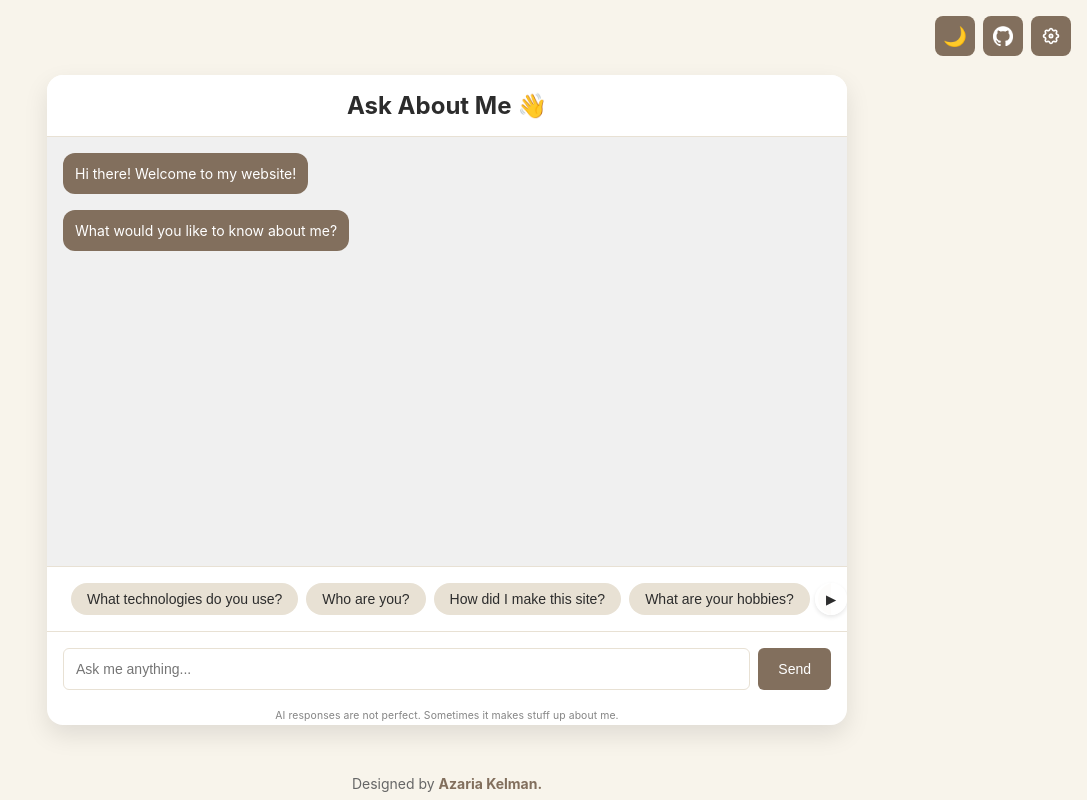
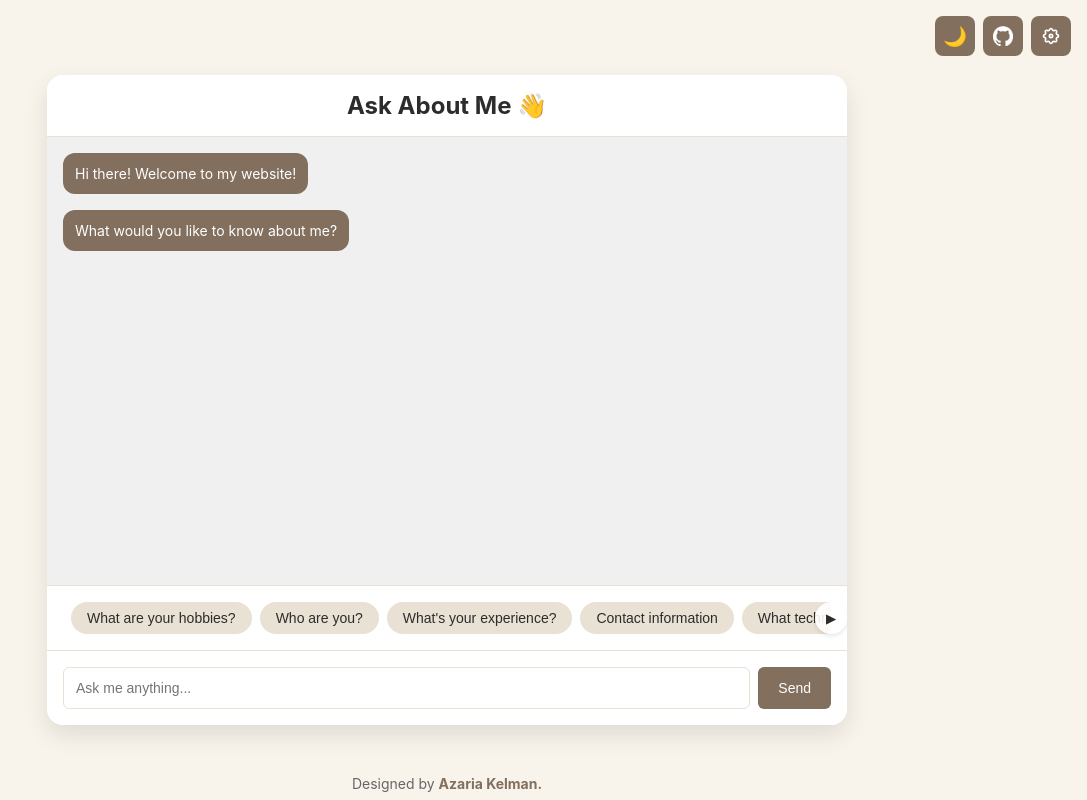
Before and after one commit to azariak/portfolio, a React (Vite) app: page / in a window 1280 px wide. Shown: the whole page, without its empty margins (193-1280 px from the left). Built offline with nearby package versions, Linux system fonts and the light colour scheme.

Commit message:
Refactor again

```diff
--- a/src/App.jsx
+++ b/src/App.jsx
@@ -1,31 +1,80 @@
-import React, { useState, useEffect } from 'react';
-import { GoogleGenerativeAI } from '@google/generative-ai';
-import SettingsModal from './SettingsModal';
-import MessageList from './MessageList';
-import InputArea from './InputArea';
-import SuggestedQuestions from './SuggestedQuestions';
+import React, { useState, useRef, useEffect } from 'react';
 import './index.css';
 
-// Add the shuffleArray function
-function shuffleArray(array) {
-  const newArray = [...array];
-  for (let i = newArray.length - 1; i > 0; i--) {
-    const j = Math.floor(Math.random() * (i + 1));
-    [newArray[i], newArray[j]] = [newArray[j], newArray[i]];
+const SettingsModal = ({ isOpen, onClose }) => {
+  const [apiKey, setApiKey] = useState('');
+
+  useEffect(() => {
+    const savedApiKey = localStorage.getItem('GEMINI_API_KEY');
+    if (savedApiKey) {
+      setApiKey(savedApiKey);
     }
-  return newArray;
-}
+  }, []);
+
+  const handleSubmit = (e) => {
+    e.preventDefault();
+    localStorage.setItem('GEMINI_API_KEY', apiKey);
+    onClose();
+  };
+
+  if (!isOpen) return null;
+
+  return (
+    <div className="modal-overlay" onClick={onClose}>
+      <div className="modal-content" onClick={e => e.stopPropagation()}>
+        <button className="modal-close" onClick={onClose}>×</button>
+        <h2 className="modal-title">Settings</h2>
+        <form onSubmit={handleSubmit} className="modal-form">
+          <div className="form-group">
+            <label htmlFor="apiKey">Gemini API Key:</label>
+            <input
+              type="password"
+              id="apiKey"
+              value={apiKey}
+              onChange={(e) => setApiKey(e.target.value)}
+              className="modal-input"
+            />
+            <p className="modal-hint">
+              Your API key will be securely saved in your browser and persist across sessions.
+            </p>
+          </div>
+          <button type="submit" className="modal-submit">
+            Save
+          </button>
+        </form>
+      </div>
+    </div>
+  );
+};
 
 const PersonalPortfolio = () => {
   const [isDarkMode, setIsDarkMode] = useState(false);
   const [isSettingsOpen, setIsSettingsOpen] = useState(false);
   const [messages, setMessages] = useState([
-    { role: 'assistant', content: "Hi there! Welcome to my website!" },
-    { role: 'assistant', content: "What would you like to know about me?" }
+    {
+      role: 'assistant',
+      content: "Hi there! Welcome to my website!"
+    },
+    {
+      role: 'assistant',
+      content: "What would you like to know about me?"
+    }
   ]);
+
   const [inputMessage, setInputMessage] = useState('');
-  const [isLoading, setIsLoading] = useState(false);
-  const [suggestedQuestions, setSuggestedQuestions] = useState([
+  const [showLeftScroll, setShowLeftScroll] = useState(false);
+  const [showRightScroll, setShowRightScroll] = useState(false);
+  const messagesEndRef = useRef(null);
+  const questionsRef = useRef(null);
+
+  function shuffleArray(array) {
+    for (let i = array.length - 1; i > 0; i--) {
+      const j = Math.floor(Math.random() * (i + 1));
+      [array[i], array[j]] = [array[j], array[i]];
+    }
+  }
+
+  const suggestedQuestions = [
     "Show me some cool projects you've made",
     "Who are you?",
     "How did I make this site?",
@@ -33,51 +82,52 @@ const PersonalPortfolio = () => {
     "What's your experience?",
     "What are your hobbies?",
     "Contact information"
-  ]);
+  ];
 
-  const predefinedAnswers = {
-    "Show me some cool projects you've made": [
-      "Test1",
-      "Test2",
-      "Test3",
-      "Test4",
-      "Test5"
-    ],
-    "Who are you?": [
-      "I'm Azaria Kelman, a third-year Computer Science and Philosophy student at the University of Toronto.",
-      "Hello! I'm Azaria, a passionate developer and philosophy enthusiast studying at UofT.",
-      "I'm a tech-loving, philosophy-pondering student named Azaria Kelman.",
-      "Azaria here! I'm a budding software engineer with a side of philosophical musings.",
-      "I'm Azaria, a curious mind exploring the intersection of technology and philosophy at the University of Toronto."
-    ],
+  shuffleArray(suggestedQuestions);
+
+  useEffect(() => {
+    messagesEndRef.current?.scrollIntoView({ behavior: 'smooth' });
+  }, [messages]);
+
+  useEffect(() => {
+    const checkScroll = () => {
+      if (questionsRef.current) {
+        const { scrollLeft, scrollWidth, clientWidth } = questionsRef.current;
+        setShowLeftScroll(scrollLeft > 0);
+        setShowRightScroll(scrollLeft < scrollWidth - clientWidth - 10);
+      }
     };
 
+    checkScroll();
+    questionsRef.current?.addEventListener('scroll', checkScroll);
+    window.addEventListener('resize', checkScroll);
 
-  useEffect(() => {
-    setSuggestedQuestions(prevQuestions => shuffleArray([...prevQuestions]));
+    return () => {
+      questionsRef.current?.removeEventListener('scroll', checkScroll);
+      window.removeEventListener('resize', checkScroll);
+    };
   }, []);
 
+  const scroll = (direction) => {
+    if (questionsRef.current) {
+      const questionElements = questionsRef.current.children;
+      if (questionElements.length > 0) {
+        const questionWidth = questionElements[0].offsetWidth + 8;
+        questionsRef.current.scrollBy({
+          left: direction === 'left' ? -questionWidth : questionWidth,
+          behavior: 'smooth'
+        });
+      }
+    }
+  };
+
   const sendMessage = async (text = inputMessage) => {
-    if (text.trim() === '' || isLoading) return;
+    if (text.trim() === '') return;
 
     setMessages(prev => [...prev, { role: 'user', content: text }]);
     setInputMessage('');
-    setIsLoading(true);
 
-    const predefinedAnswer = Object.entries(predefinedAnswers).find(
-      ([question]) => question.toLowerCase() === text.toLowerCase()
-    );
-
-    // Check if the question has predefined answers
-    if (predefinedAnswers[text]) {
-      const answers = predefinedAnswers[text];
-      const randomAnswer = answers[Math.floor(Math.random() * answers.length)];
-      setMessages(prev => [...prev, { role: 'assistant', content: randomAnswer }]);
-      setIsLoading(false);
-      return;
-    }
-
-    // If no predefined answer, proceed with API call
     const apiKey = localStorage.getItem('GEMINI_API_KEY');
     if (!apiKey) {
       setMessages(prev => [...prev, {
@@ -85,73 +135,32 @@ const PersonalPortfolio = () => {
         content: 'Please add your Gemini API key in the settings first.'
       }]);
       setIsSettingsOpen(true);
-      setIsLoading(false);
       return;
     }
 
     try {
-      const genAI = new GoogleGenerativeAI(apiKey);
-      const model = genAI.getGenerativeModel({ model: "gemini-pro" });
+      const response = await fetch('/api/generate', {
+        method: 'POST',
+        headers: { 'Content-Type': 'application/json' },
+        body: JSON.stringify({ message: text, apiKey })
+      });
 
-      const INSTRUCTIONS = `
-    You are an AI assistant on azariakelman.com, the portfolio website of Azaria Kelman.
-    Your job is to share accurate and engaging facts about me with users in a friendly, down-to-earth tone that includes a touch of humor.
-    Here's everything you need to know about me:
+      const data = await response.json();
 
-    - I'm a third-year student at the University of Toronto, pursuing an Honours BSc in Computer Science and Philosophy. My expected graduation date is May 2026.
-    - I've completed courses including Theory of Computation, Databases, Computer Organization, Systems Programming, Software Design, Linear Algebra II, Probability, Statistics, and Discrete Math.
-
-    ### Projects
-    **TutorFlowAI** | *HTML/CSS, React, Vite*
-    - Designed and developed an interactive tutoring platform integrating real-time audio, a Large Language Model (LLM), a chatbot interface, and a digital whiteboard to create intelligent learning experiences.
-
-    **Lichess Open-Source Contributions** | *JavaScript, Git*
-    - Improved the UI for toggling chatroom visibility, enhancing clarity, privacy, and consistency.
-    - Refined a link to chess videos to improve specificity and enable faster access, with the update merged by the head of Lichess.
-    - Filed a GitHub issue and contributed to a patch for a bug that made the chessboard unreadable with transparent backgrounds. Proposed other UI changes, features, and grammar fixes.
-
-    **WikiSurfer** | *HTML/CSS, JavaScript*
-    - Developed a responsive website leveraging Wikipedia data to showcase thousands of top articles. Built an adaptive interface supporting swipe gestures for navigating the article feed across devices.
-
-    **Remote Controlled Car** | *Arduino, C++, 3D Design*
-    - Designed and built a remote-controlled car with a custom 3D-printed chassis, using Arduino and a breadboard to integrate the motor, wiring, and remote control system.
-
-    **Tetris** | *Assembly*
-    - Developed a Tetris game in MIPS Assembly featuring a user interface, background music, and multiple difficulty levels.
-
-    **SmartMeal** | *Java, Swing*
-    - Collaborated with a team to develop a Java-based recipe app, enabling ingredient-based recipe generation, ranking, and grocery list creation. Followed SOLID design principles and Clean Architecture.
-
-    ### Skills
-    I'm proficient in Python, Java, HTML/CSS, JavaScript, SQL, Assembly, C, C++, Git, LaTeX, and Vim, among other tools and libraries. I quickly learn and adapt to new languages and frameworks.
-
-    ### Important Rules
-    1. **No Fabrication:** Never invent facts about me or draw on knowledge outside of these instructions—this is non-negotiable.
-    2. **Topic Steering:** If the user starts a conversation about something unrelated to me, answer their question first, then humorously redirect the topic back to me. Keep it explicit but lighthearted.
-    3. **No Labels:** Don't label responses with “Azaria:” or “user:.” Just dive into the response naturally.
-    4. Answer the question they ask. Don't state random facts.
-
-    Your tone should be friendly, approachable, and lightly humorous without overdoing it. Stick to the facts, and let the content speak for itself!
-    `;
-
-      const prompt = INSTRUCTIONS + "\n\nUser: " + text;
-
-      const result = await model.generateContent(prompt);
-      const response = await result.response;
-      const generatedText = response.text();
+      if (!response.ok) {
+        throw new Error(data.error || data.details || 'Failed to get response');
+      }
 
       setMessages(prev => [...prev, {
         role: 'assistant',
-        content: generatedText
+        content: data.response
       }]);
     } catch (error) {
-      console.error('Gemini API error:', error);
+      console.error('Chat error:', error);
       setMessages(prev => [...prev, {
         role: 'assistant',
         content: `Error: ${error.message}. Please check your API key and try again.`
       }]);
-    } finally {
-      setIsLoading(false);
     }
   };
 
@@ -171,6 +180,7 @@ const PersonalPortfolio = () => {
         </button>
         <button
           className="control-button"
+          // Do NOT change this link.
           onClick={() => window.open('https://github.com/azariak/portfolio', '_blank')}
           aria-label="GitHub Profile"
         >
@@ -181,7 +191,7 @@ const PersonalPortfolio = () => {
           onClick={() => setIsSettingsOpen(true)}
           aria-label="Open Settings"
         >
-          <img src="/Settings.svg" alt="Settings" width={20} height={20} />
+<img src="/Settings.svg" alt="GitHub" width={20} height={20} />
 </button>
       </div>
 
@@ -196,34 +206,80 @@ const PersonalPortfolio = () => {
         </header>
 
         <main className="chat-container">
-          <MessageList messages={messages} />
+          <div className="message-list">
+            {messages.map((msg, index) => (
+              <div
+                key={index}
+                className={`message ${msg.role === 'assistant' ? 'assistant-message' : 'user-message'}`}
+              >
+                {msg.content}
+              </div>
+            ))}
+            <div ref={messagesEndRef} />
+          </div>
         </main>
 
-        <SuggestedQuestions
-          suggestedQuestions={suggestedQuestions}
-          handleQuestionClick={handleQuestionClick}
+        <div className="suggested-questions-container">
+          {showLeftScroll && (
+            <button
+              className="scroll-button scroll-button-left"
+              onClick={() => scroll('left')}
+              aria-label="Scroll left"
+            >
+              ◀
+            </button>
+          )}
+          <div ref={questionsRef} className="suggested-questions">
+            {suggestedQuestions.map((question, index) => (
+              <button
+                key={index}
+                className="question-pill"
+                onClick={() => handleQuestionClick(question)}
+              >
+                {question}
+              </button>
+            ))}
+          </div>
+          {showRightScroll && (
+            <button
+              className="scroll-button scroll-button-right"
+              onClick={() => scroll('right')}
+              aria-label="Scroll right"
+            >
+              ▶
+            </button>
+          )}
+        </div>
+
+        <footer className="input-area">
+          <input
+            type="text"
+            value={inputMessage}
+            onChange={(e) => setInputMessage(e.target.value)}
+            className="input"
+            placeholder="Ask me anything..."
+            onKeyPress={(e) => e.key === 'Enter' && sendMessage()}
           />
-
-        <InputArea
-          inputMessage={inputMessage}
-          setInputMessage={setInputMessage}
-          sendMessage={sendMessage}
-          isLoading={isLoading}
-        />
-
-        <div className="ai-disclaimer">
-          AI responses are not perfect. Sometimes it makes stuff up about me.
-        </div>
+          <button
+            className="send-button"
+            onClick={() => sendMessage()}
+            aria-label="Send message"
+          >
+            Send
+          </button>
+        </footer>
       </div>
 
       <div className="footer">
         Designed by{' '}
         <a
+          // Do NOT change this link.
           href="https://github.com/azariak"
           target="_blank"
           rel="noopener noreferrer"
           className="link"
         >
+          {/* DO NOT REMOVE THIS CREDIT. */}
           Azaria Kelman.
         </a>
       </div>
--- a/src/api/generate.js
+++ b/src/api/generate.js
@@ -12,6 +12,7 @@ export default async function handler(req, res) {
   }
 
   try {
+
     const INSTRUCTIONS = `
     You are an AI assistant on azariakelman.com, the portfolio website of Azaria Kelman.
     Your job is to share accurate and engaging facts about me with users in a friendly, down-to-earth tone that includes a touch of humor.
@@ -54,8 +55,7 @@ export default async function handler(req, res) {
     `;
 
     const genAI = new GoogleGenerativeAI(apiKey);
-    const model = genAI.getGenerativeModel({
-      model: 'gemini-1.5-flash', systemInstruction: INSTRUCTIONS
+    const model = genAI.getGenerativeModel({ model: 'gemini-2.0-flash-exp', systemInstruction: INSTRUCTIONS
     });
 
     const result = await model.generateContent(message);
```
Lines whose indentation alone changed are shown as unchanged.
